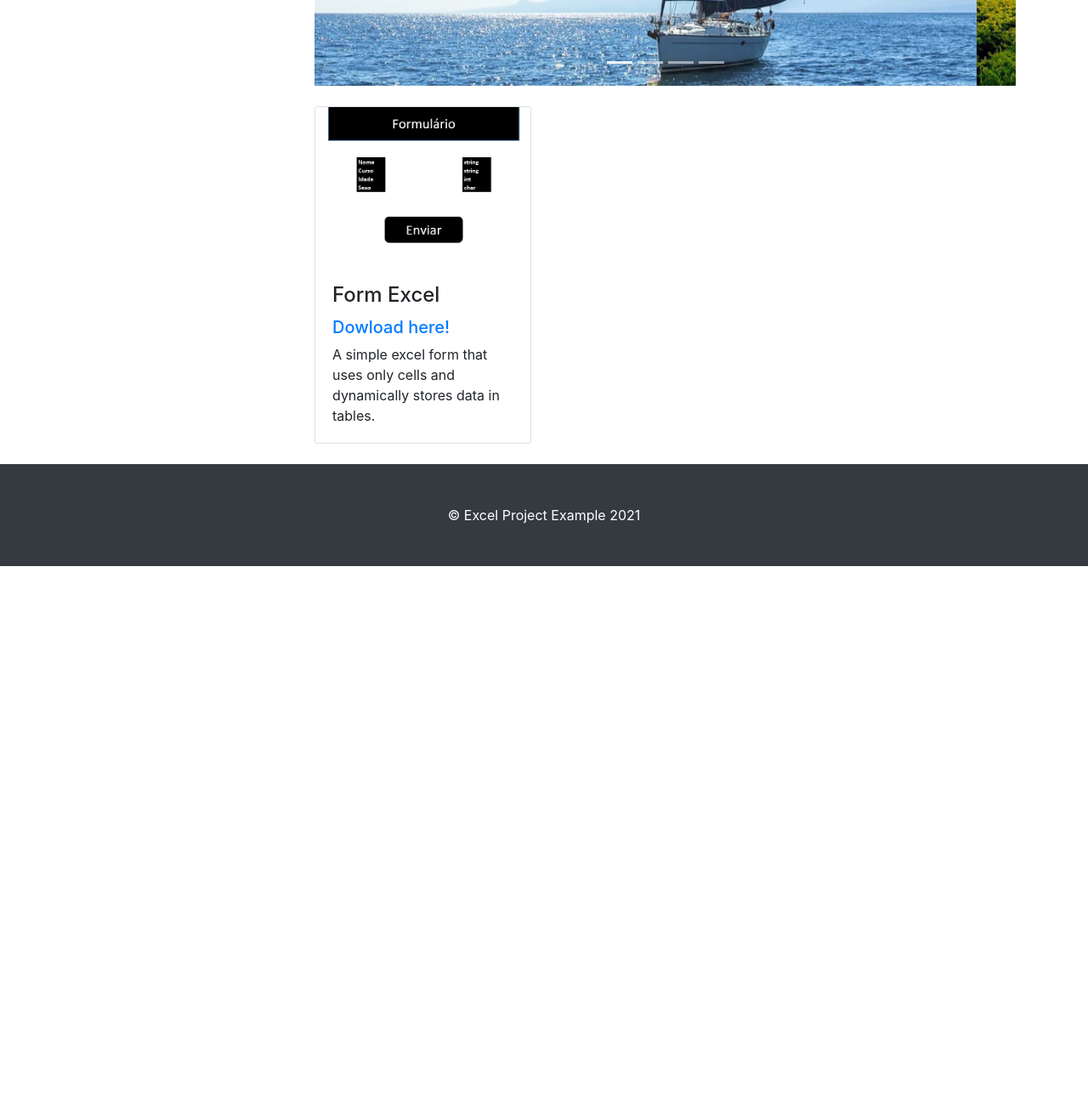
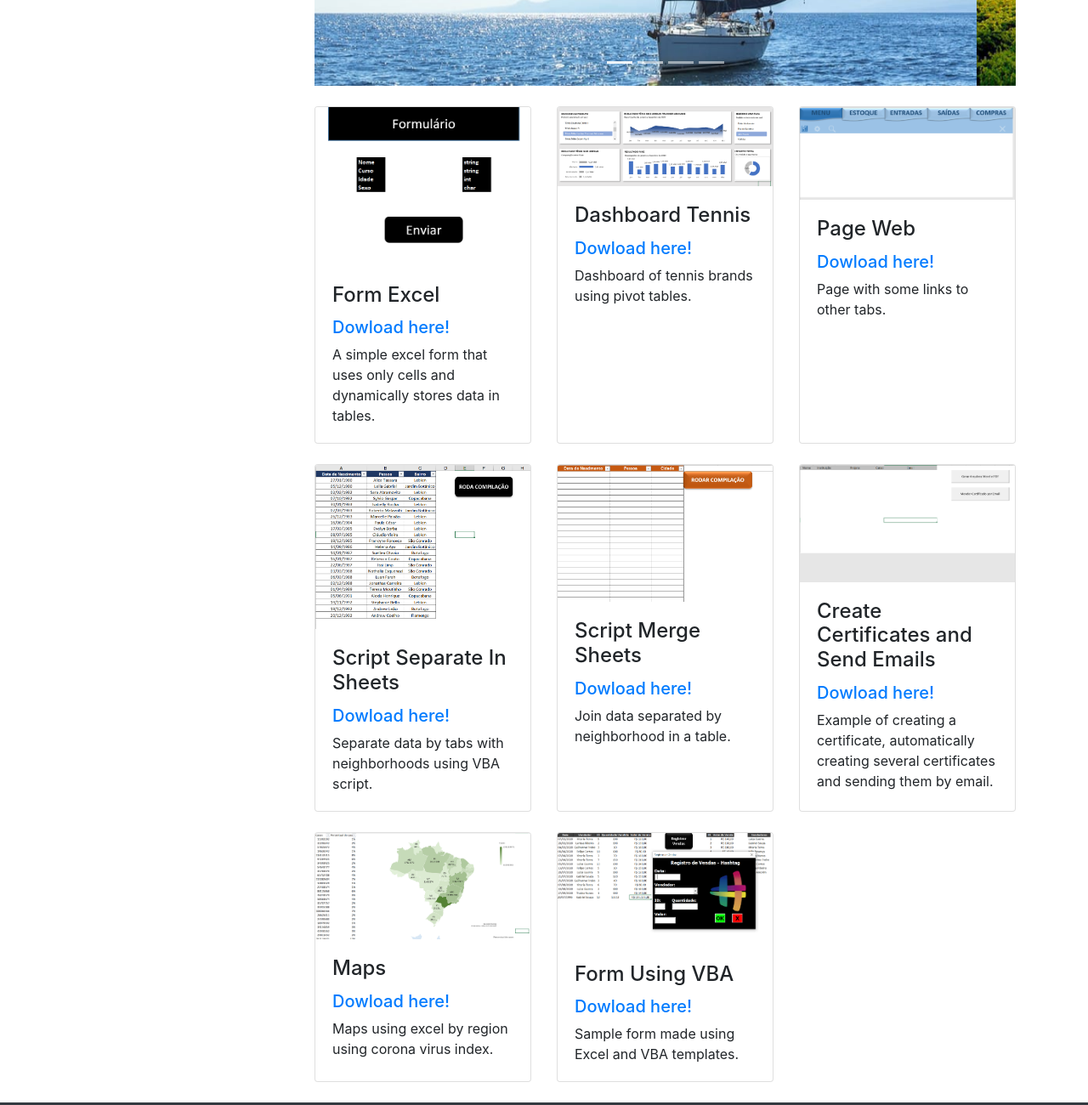
Before and after one commit to Matheus1714/projects_excel_examples, a website: page index.html in a window 1280 px wide. Shown: the part 300-1600 px from the top of the page at 85% size. Before the commit the page ends 966 px from the top, so only its background shows below. Drawn offline with Linux system fonts and the light colour scheme.

Commit message:
add projects using excel

```diff
--- a/index.html
+++ b/index.html
@@ -111,6 +111,111 @@
               </div>
             </div>
           </div>
+
+          <div class="col-lg-4 col-md-6 mb-4">
+            <div class="card h-100">
+              <img class="card-img-top" src="projects/2/img/logo.PNG" alt="">
+              <div class="card-body">
+                <h4 class="card-title">
+                  Dashboard Tennis
+                </h4>
+                <h5>
+                  <a href="projects/2/index.xlsx" download>Dowload here!</a>
+                </h5>
+                <p class="card-text">Dashboard of tennis brands using pivot tables.</p>
+              </div>
+            </div>
+          </div>
+
+          <div class="col-lg-4 col-md-6 mb-4">
+            <div class="card h-100">
+              <img class="card-img-top" src="projects/3/img/logo.PNG" alt="">
+              <div class="card-body">
+                <h4 class="card-title">
+                  Page Web
+                </h4>
+                <h5>
+                  <a href="projects/3/index.xlsx" download>Dowload here!</a>
+                </h5>
+                <p class="card-text">Page with some links to other tabs.</p>
+              </div>
+            </div>
+          </div>
+
+          <div class="col-lg-4 col-md-6 mb-4">
+            <div class="card h-100">
+              <img class="card-img-top" src="projects/4/img/logo.PNG" alt="">
+              <div class="card-body">
+                <h4 class="card-title">
+                  Script Separate In Sheets
+                </h4>
+                <h5>
+                  <a href="projects/4/index.xlsm'" download>Dowload here!</a>
+                </h5>
+                <p class="card-text">Separate data by tabs with neighborhoods using VBA script.</p>
+              </div>
+            </div>
+          </div>
+
+          <div class="col-lg-4 col-md-6 mb-4">
+            <div class="card h-100">
+              <img class="card-img-top" src="projects/5/img/logo.PNG" alt="">
+              <div class="card-body">
+                <h4 class="card-title">
+                  Script Merge Sheets
+                </h4>
+                <h5>
+                  <a href="projects/5/index.xlsm" download>Dowload here!</a>
+                </h5>
+                <p class="card-text">Join data separated by neighborhood in a table.</p>
+              </div>
+            </div>
+          </div>
+
+          <div class="col-lg-4 col-md-6 mb-4">
+            <div class="card h-100">
+              <img class="card-img-top" src="projects/6/img/logo.PNG" alt="">
+              <div class="card-body">
+                <h4 class="card-title">
+                  Create Certificates and Send Emails
+                </h4>
+                <h5>
+                  <a href="projects/6/index.rar" download>Dowload here!</a>
+                </h5>
+                <p class="card-text">Example of creating a certificate, automatically creating several certificates and sending them by email.</p>
+              </div>
+            </div>
+          </div>
+
+          <div class="col-lg-4 col-md-6 mb-4">
+            <div class="card h-100">
+              <img class="card-img-top" src="projects/7/img/logo.PNG" alt="">
+              <div class="card-body">
+                <h4 class="card-title">
+                  Maps
+                </h4>
+                <h5>
+                  <a href="projects/7/index.xlsx" download>Dowload here!</a>
+                </h5>
+                <p class="card-text">Maps using excel by region using corona virus index.</p>
+              </div>
+            </div>
+          </div>
+
+          <div class="col-lg-4 col-md-6 mb-4">
+            <div class="card h-100">
+              <img class="card-img-top" src="projects/8/img/logo.PNG" alt="">
+              <div class="card-body">
+                <h4 class="card-title">
+                  Form Using VBA
+                </h4>
+                <h5>
+                  <a href="projects/8/index.xlsm" download>Dowload here!</a>
+                </h5>
+                <p class="card-text">Sample form made using Excel and VBA templates.</p>
+              </div>
+            </div>
+          </div>
           <!-- End Cards-->
 
         </div>
--- /dev/null
+++ b/projects/6/index.txt
@@ -0,0 +1,5 @@
+1 - Entre em https://myaccount.google.com/ e autorize o envio de email automático.
+
+2 - Usar objeto Word no VBA
+
+Alt + F11 -> Ferramentas -> Referências -> Microsoft Word 16.0 Object Library
```
Also changed, not shown: projects/2/img/logo.PNG (added), projects/3/img/logo.PNG (added), projects/4/img/logo.PNG (added), projects/5/img/logo.PNG (added), projects/6/img/logo.PNG (added), projects/7/img/logo.PNG (added), projects/8/img/logo.PNG (added), 9 other files.
